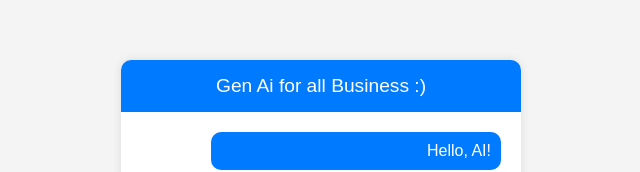
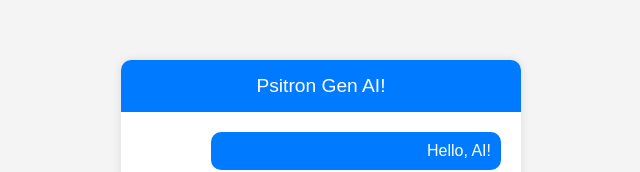
Before and after one commit to yogi0348/github-actions-nodejs, a website: page public/index.html in a window 1280 px wide. Shown: the part 223-395 px from the top of the page, without its empty margins (319-959 px from the left). Drawn offline with Linux system fonts and the light colour scheme.

Commit message:
I have updated my title v2

```diff
--- a/public/index.html
+++ b/public/index.html
@@ -95,7 +95,7 @@
 
     <div class="chat-container">
         <div class="chat-header">
-            Gen Ai for all Business :)
+            Psitron Gen AI!
         </div>
         <div class="chat-messages">
             <!-- Example Messages -->
```
